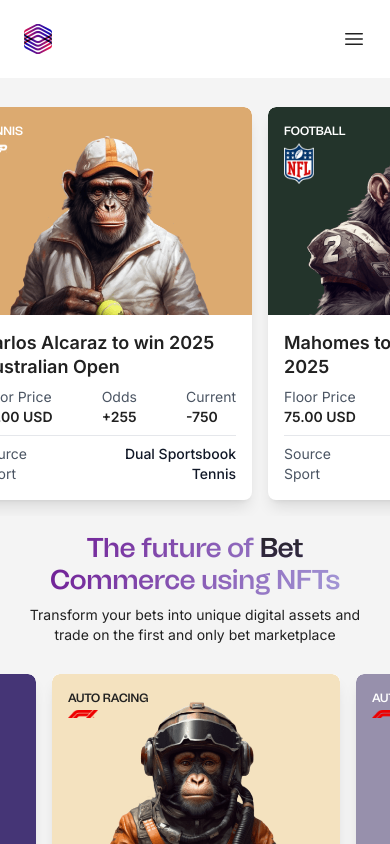
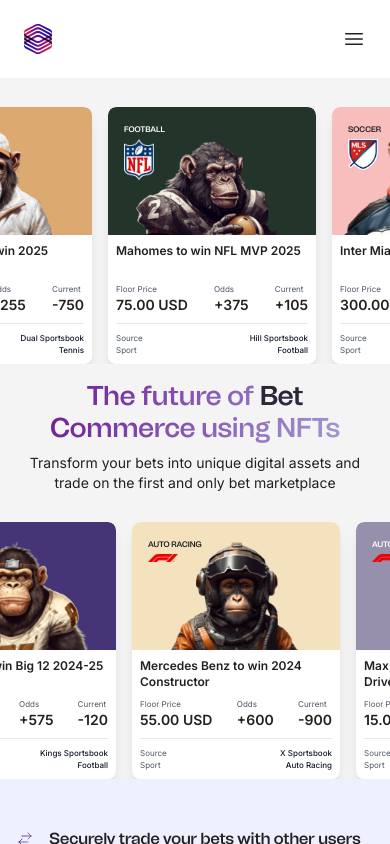
Before and after one commit to gitguti/bug-free-spoon, a Next.js app: page / in a window 390 px wide. Shown: the top 844 px of the page. Built offline with nearby package versions, Linux system fonts and the light colour scheme.

Commit message:
responsive hero cards

```diff
--- a/src/app/components/home/Hero.jsx
+++ b/src/app/components/home/Hero.jsx
@@ -202,8 +202,8 @@ const Hero = () => {
 
 
   const Card = ({ card }) => (
-        <div key={card.index} className="max-w-72 md:max-w-xs rounded-lg shadow-lg bg-white flex flex-col overflow-hidden mb-4">
-      <div className="w-full h-52 rounded-t-lg overflow-hidden relative">
+        <div key={card.index} className="max-w-52 md:max-w-xs rounded-lg shadow-lg bg-white flex flex-col overflow-hidden mb-0 md:mb-4">
+      <div className="w-full h-32 md:h-52 rounded-t-lg overflow-hidden relative">
         <Image
           src={card.imagen}
           alt={card.prediction}
@@ -212,7 +212,7 @@ const Hero = () => {
           priority={true}
         />
             <div className='absolute top-4 left-4'>
-            <p className={`${card.isWhite ? 'text-white' : 'text-new-black'} font-semibold text-xs font-tomato uppercase`}>{card.sport}</p>
+            <p className={`${card.isWhite ? 'text-white' : 'text-new-black'} font-semibold text-[0.5rem] md:text-xs font-tomato uppercase`}>{card.sport}</p>
       <Image
           src={card.sportImage}
           alt={card.sport}
@@ -223,33 +223,33 @@ const Hero = () => {
         />
     </div>
       </div>
-      <div className='px-4 py-4'>
-        <div className='whitespace-normal h-12 mb-2'>
-          <p className="text-new-black font-semibold text-lg leading-[1.5rem] mb-2">{card.prediction}</p>
+      <div className='px-2 md:px-4 py-2 md:py-4'>
+        <div className='whitespace-normal h-10 md:h-12 md:mb-2'>
+          <p className="text-new-black font-semibold text-xs md:text-lg md:leading-[1.5rem] md:mb-2">{card.prediction}</p>
         </div>
         <div className="flex justify-between">
           <div className="flex flex-col justify-between items-start">
-            <p className="text-gray-600 text-sm">Floor Price</p>
+            <p className="text-gray-600 text-[0.5rem] md:text-sm">Floor Price</p>
             <p className="text-new-black font-semibold text-sm">{card.floorPrice} USD</p>
           </div>
           <div className="flex flex-col justify-between items-start">
-            <p className="text-gray-600 text-sm">Odds</p>
+            <p className="text-gray-600 text-[0.5rem] md:text-sm">Odds</p>
             <p className="text-new-black font-semibold text-sm">{card.odds}</p>
           </div>
           <div className="flex flex-col justify-between items-start">
-            <p className="text-gray-600 text-sm">Current</p>
+            <p className="text-gray-600 text-[0.5rem] md:text-sm">Current</p>
             <p className="text-new-black font-semibold text-sm">{card.current}</p>
           </div>
         </div>
         <div className="w-full h-px bg-gray-200 my-2"></div>
         <div className="flex justify-between text-gray-600">
           <div className="flex flex-col justify-between items-start">
-            <p className="text-sm">Source</p>
-            <p className="text-sm">Sport</p>
+            <p className="text-[0.5rem] md:text-sm">Source</p>
+            <p className="text-[0.5rem] md:text-sm">Sport</p>
           </div>
           <div className="flex flex-col justify-between items-end font-medium">
-            <p className="text-gray-900 text-sm">{card.source}</p>
-            <p className="text-gray-900 text-sm">{card.sport}</p>
+            <p className="text-gray-900 text-[0.5rem] md:text-sm">{card.source}</p>
+            <p className="text-gray-900 text-[0.5rem] md:text-sm">{card.sport}</p>
           </div>
         </div>
       </div>
```
